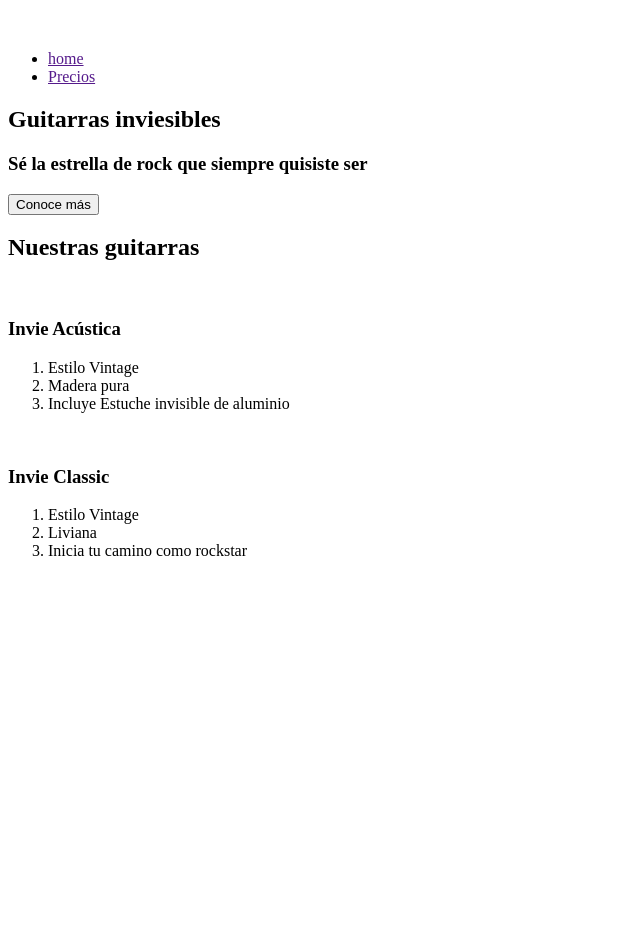
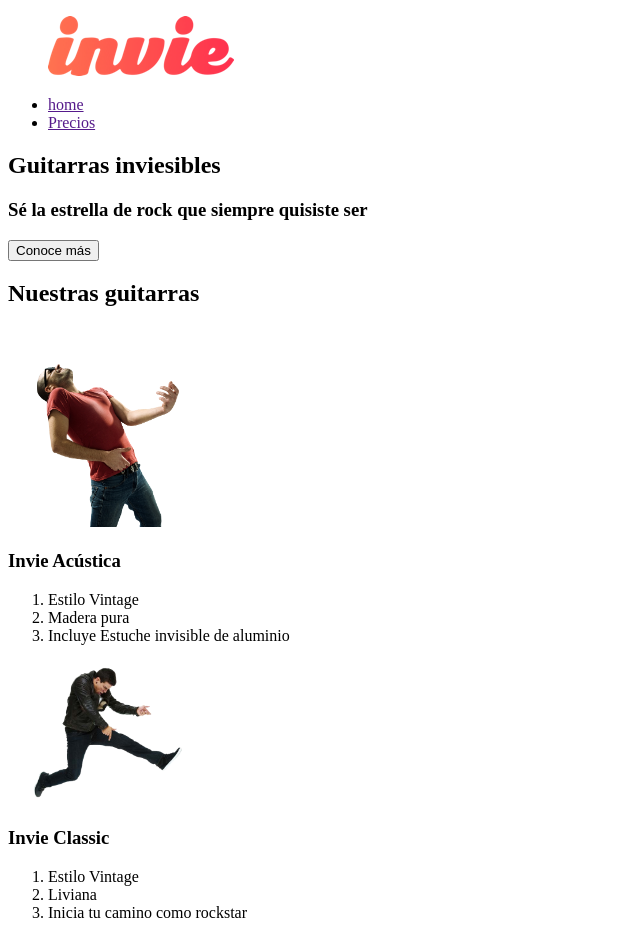
Before and after one commit to anahiza/CursoDisenoWeb, a plain HTML site: page Invie/index.html in a window 1280 px wide. Shown: the whole page, without its empty margins (0-640 px from the left). Before the commit the page ends 800 px from the top, so only its background shows below. Drawn offline with Linux system fonts and the light colour scheme.

Commit message:
Agregando imágenes
Logo y Modelos de gutiarras agregadas

```diff
--- a/Invie/index.html
+++ b/Invie/index.html
@@ -8,7 +8,7 @@
 	<header>
 		<!-- logotipo -->
 		<figure>
-			<img src="" />
+			<img src="images/invie.png" height="60" width="186" alt="Invie - logotipo"/>
 		</figure>
 		<!-- menu -->
 		<nav>
@@ -35,7 +35,7 @@
 		<h2>Nuestras guitarras</h2>
 		<article>
 			<!-- guitarra1 -->
-			<img src="" />
+			<img src="images/invie-acustica.png" alt="Guitarra Invie Acutstica" width="200"/>
 			<h3>Invie Acústica</h3>
 			<ol>
 				<li>Estilo Vintage</li>
@@ -45,7 +45,7 @@
 		</article>
 		<article>
 			<!-- guitarra2 -->
-			<img src="" />
+			<img src="images/invie-classic.png" alt = "Guitarra Invie Clásica" width="200"/>
 			<h3>Invie Classic</h3>
 			<ol>
 				<li>Estilo Vintage</li>
```
Also changed, not shown: Invie/images/background.png (added), Invie/images/invie-acustica.png (added), Invie/images/invie-classic.png (added), Invie/images/invie-white.png (added), Invie/images/invie.png (added), Invie/images/invie2x.png (added).
